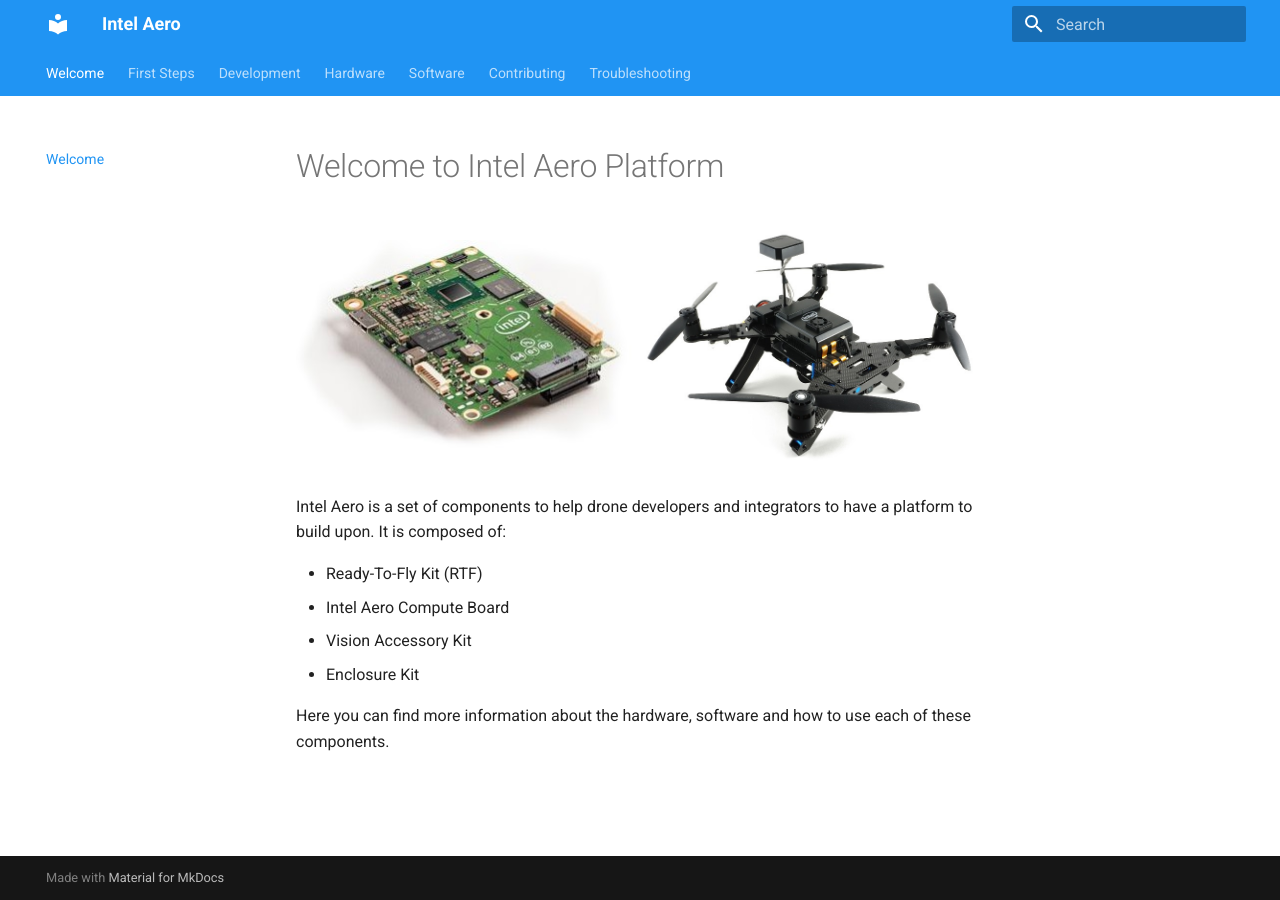
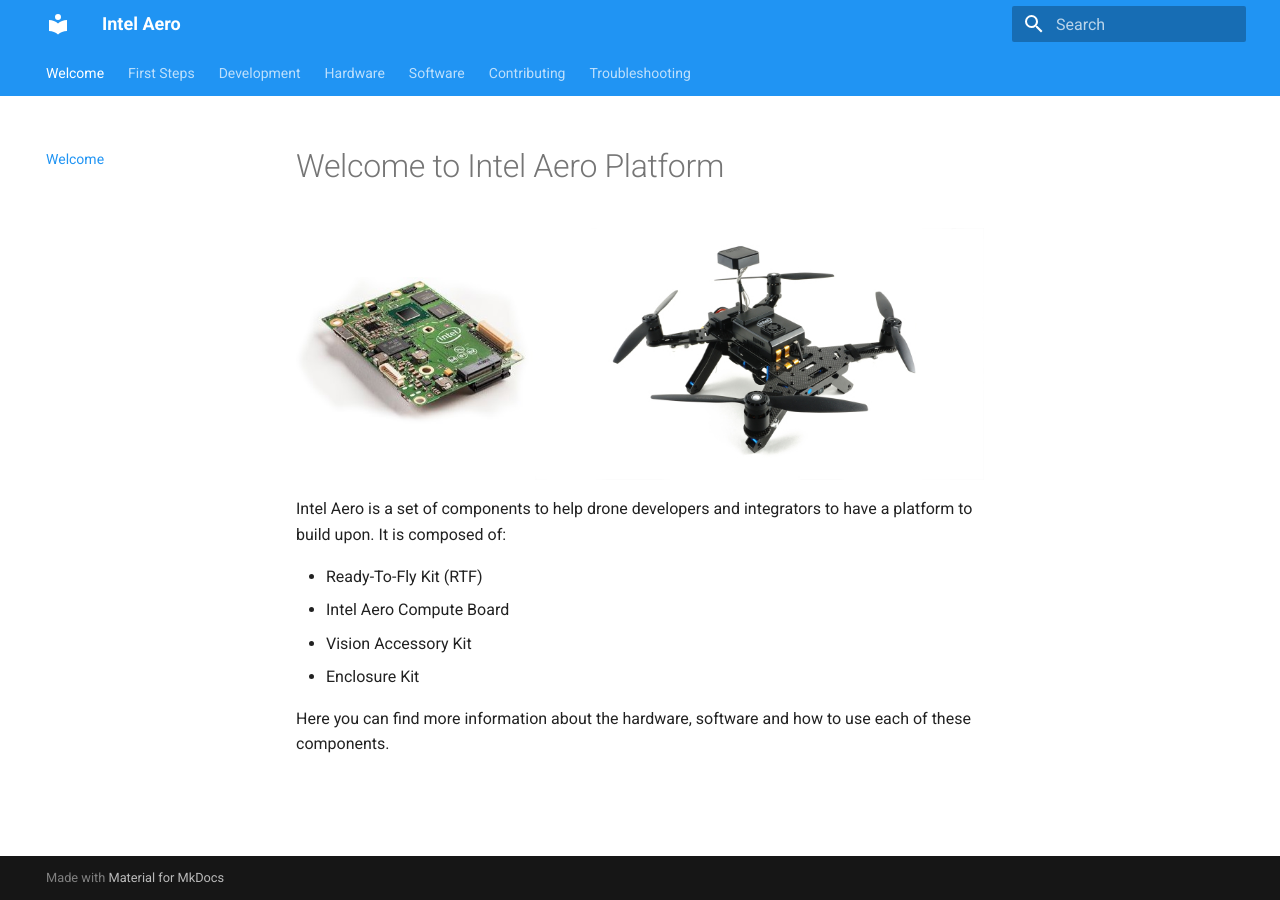
Before and after one commit to sugnanprabhu/intel-aero-docs, an MkDocs documentation site: the page built from docs/index.md, in a window 1280 px wide. Built offline with MkDocs 1.6.1 and Material for MkDocs 9.7.7, drawn with Linux system fonts in a browser that asks for light colours; old or Windows-style settings are respelled for this version of MkDocs.

Commit message:
Add better front page image for RTF

```diff
--- a/docs/css/extra.css
+++ b/docs/css/extra.css
@@ -1,4 +1,3 @@
-
 .img-front-page {
     display: table;
     width: 100%;
@@ -7,5 +6,4 @@
 .img-front-page-container {
     display: table-cell;
     vertical-align: middle;
-    max-width: 350px
 }
--- a/docs/index.md
+++ b/docs/index.md
@@ -2,10 +2,10 @@
 
 <div class="img-front-page">
   <div class="img-front-page-container">
-      <img src="img/intel-aero-compute-board.jpg" />
+      <img src="img/intel-aero-compute-board.jpg" class="img-front-page" />
   </div>
   <div class="img-front-page-container">
-      <img src="img/intel-aero-rtf.jpg" />
+      <img src="img/intel-aero-rtf.jpg" class="img-front-page" />
   </div>
 </div>
 <div style="clear:both"></div>
```
Also changed, not shown: docs/img/intel-aero-rtf.highres.jpg (added), docs/img/intel-aero-rtf.jpg.
